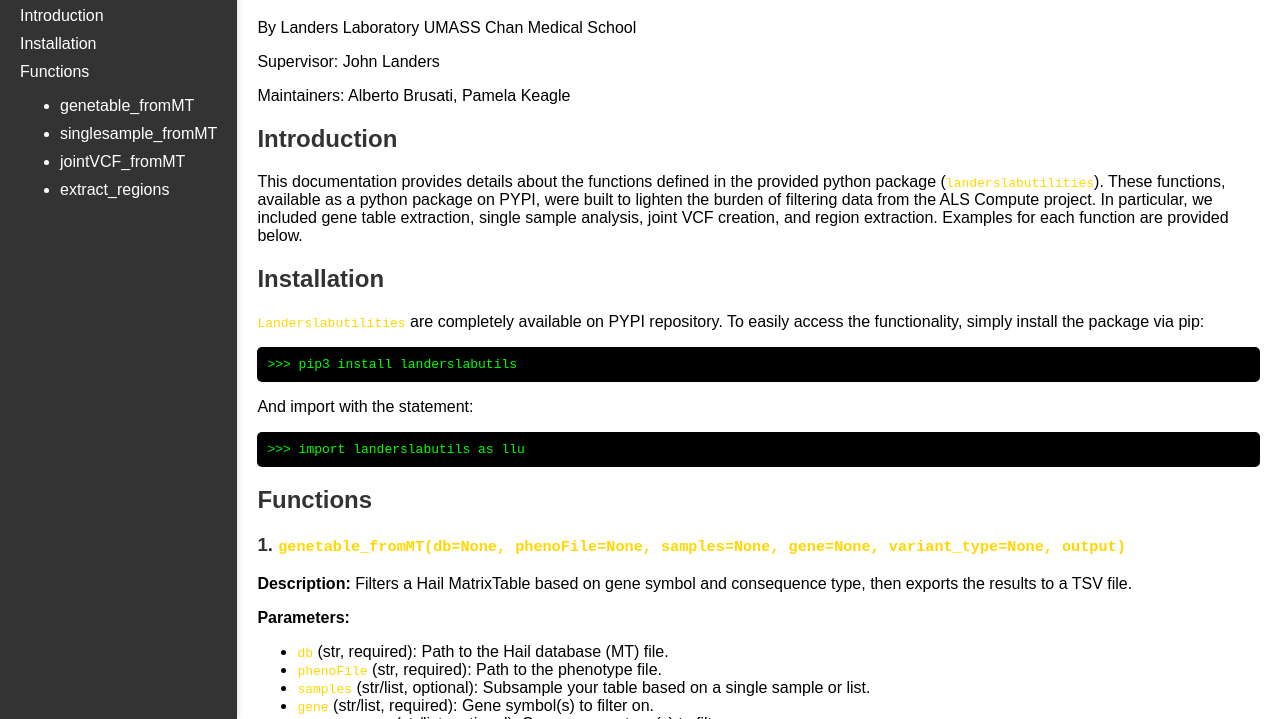
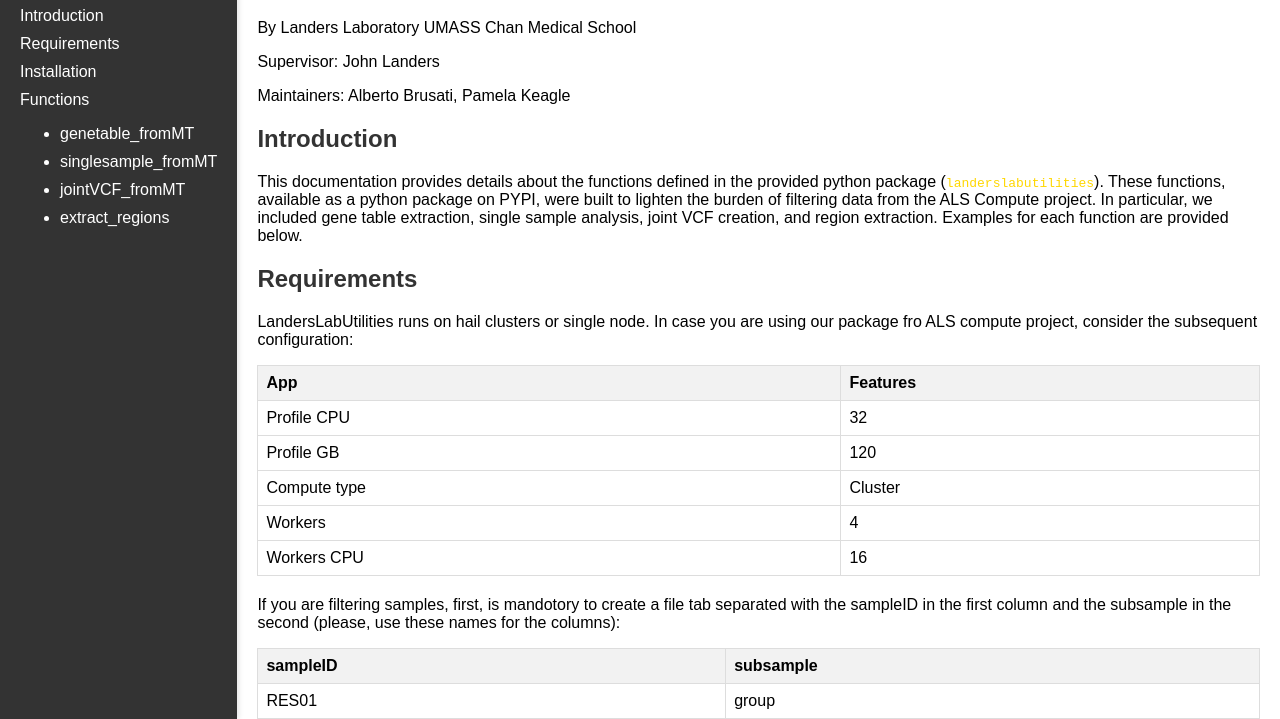
Before and after one commit to albertobrusati/LandersLabUtils, a plain HTML site: page docs/index.html in a window 1280 px wide. Shown: the part 81-800 px from the top of the page. Drawn offline with Linux system fonts and the light colour scheme.

Commit message:
latest version html with requirements

```diff
--- a/docs/index.html
+++ b/docs/index.html
@@ -51,12 +51,28 @@
             border-radius: 5px;
             font-family: monospace;
         }
+                table {
+            width: 100%;
+            border-collapse: collapse;
+            margin-bottom: 20px;
+        }
+        table, th, td {
+            border: 1px solid #ddd;
+        }
+        th, td {
+            padding: 8px;
+            text-align: left;
+        }
+        th {
+            background-color: #f2f2f2;
+        }
     </style>
 </head>
 <body>
     <nav>
         <h2>Contents</h2>
         <a href="#introduction">Introduction</a>
+        <a href="#requirements">Requirements</a>
         <a href="#installation">Installation</a>
         <a href="#functions">Functions</a>
         <ul>
@@ -74,6 +90,54 @@
 
         <h2 id="introduction">Introduction</h2>
         <p>This documentation provides details about the functions defined in the provided python package (<code>landerslabutilities</code>). These functions, available as a python package on PYPI, were built to lighten the burden of filtering data from the ALS Compute project. In particular, we included gene table extraction, single sample analysis, joint VCF creation, and region extraction. Examples for each function are provided below.</p>
+
+        <h2 id="requirements">Requirements</h2>
+        <p>LandersLabUtilities runs on hail clusters or single node. In case you are using our package fro ALS compute project, consider the subsequent configuration:</p>
+        <table>
+            <tr>
+                <th>App</th>
+                <th>Features</th>
+            </tr>
+            <tr>
+                <td>Profile CPU</td>
+                <td>32</td>
+            </tr>
+            <tr>
+                <td>Profile GB</td>
+                <td>120</td>
+            </tr>
+            <tr>
+                <td>Compute type</td>
+                <td>Cluster</td>
+            </tr>
+            <tr>
+                <td>Workers</td>
+                <td>4</td>
+            </tr>
+            <tr>
+                <td>Workers CPU</td>
+                <td>16</td>
+            </tr>
+        </table>
+        <p>If you are filtering samples, first, is mandotory to create a file tab separated with the sampleID in the first column and the subsample in the second (please, use these names for the columns):</p>
+        <table>
+            <tr>
+                <th>sampleID</th>
+                <th>subsample</th>
+            </tr>
+            <tr>
+                <td>RES01</td>
+                <td>group</td>
+            </tr>
+            <tr>
+                <td>RES02</td>
+                <td>group</td>
+            </tr>
+            <tr>
+                <td>RES03</td>
+                <td>group</td>
+            </tr>
+        </table>
 
         <h2 id="installation">Installation</h2>
         <p><code>Landerslabutilities</code> are completely available on PYPI repository. To easily access the functionality, simply install the package via pip:</p>
```
Also changed, not shown: 2 other files.
